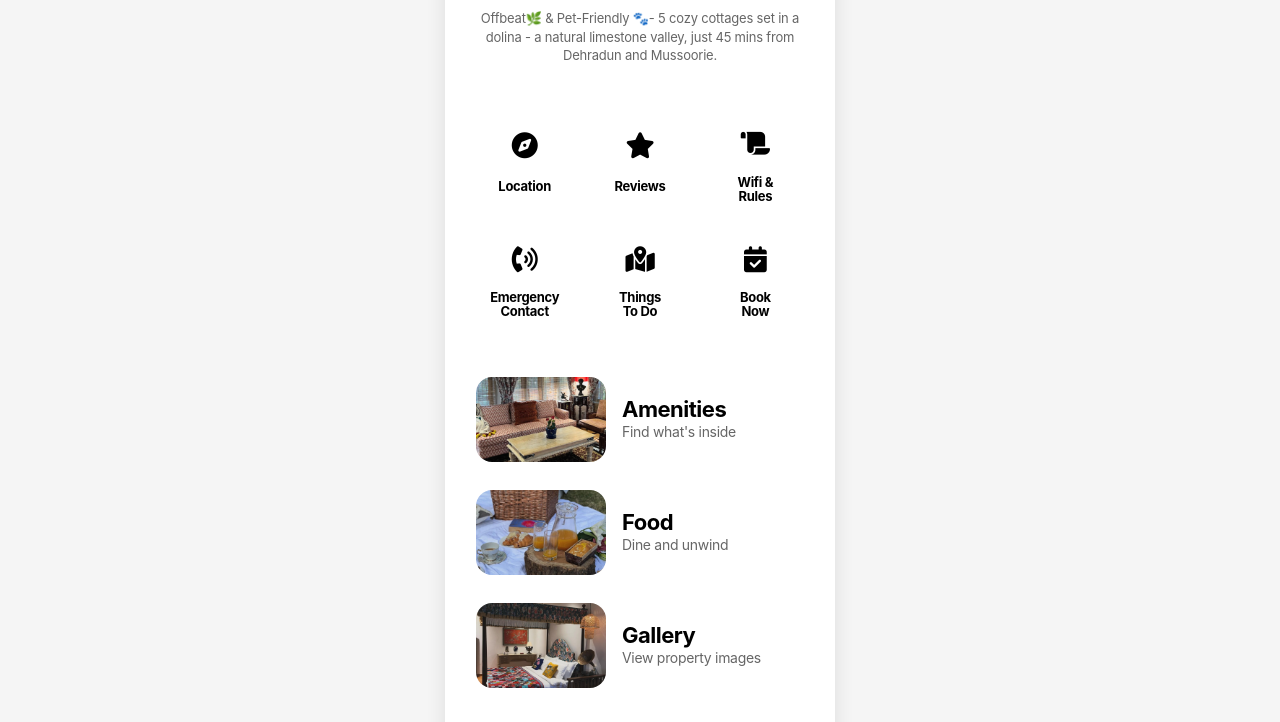
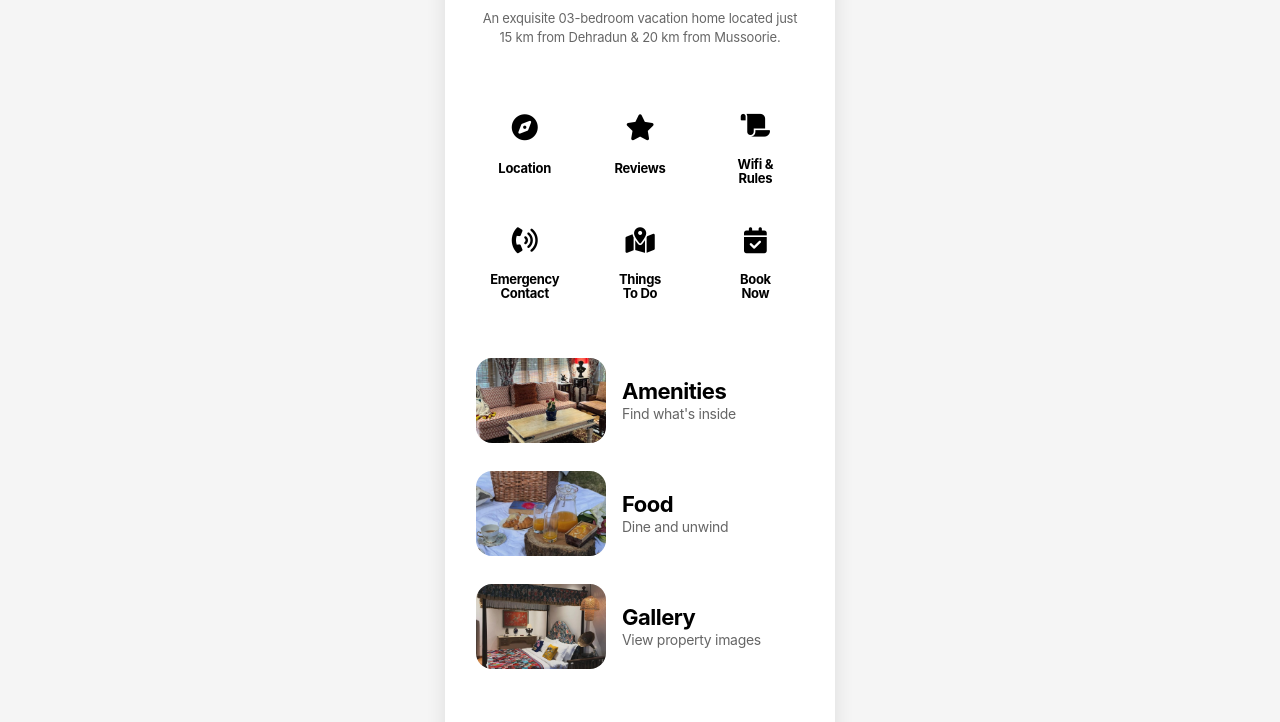
Before and after one commit to darpanjaiin/barefoothouse, a plain HTML site: page index.html in a window 1280 px wide. Shown: the part 378-1100 px from the top of the page. Drawn offline with Linux system fonts and the light colour scheme.

Commit message:
Update index.html

```diff
--- a/index.html
+++ b/index.html
@@ -39,7 +39,7 @@
                 Dehradun, Uttarakhand
             </p>
             <p class="sub-tagline">
-                Offbeat🌿 & Pet-Friendly 🐾- 5 cozy cottages set in a dolina - a natural limestone valley, just 45 mins from Dehradun and Mussoorie.
+                An exquisite 03-bedroom vacation home located just 15 km from Dehradun & 20 km from Mussoorie.
             </p>
         </header>
 
```
